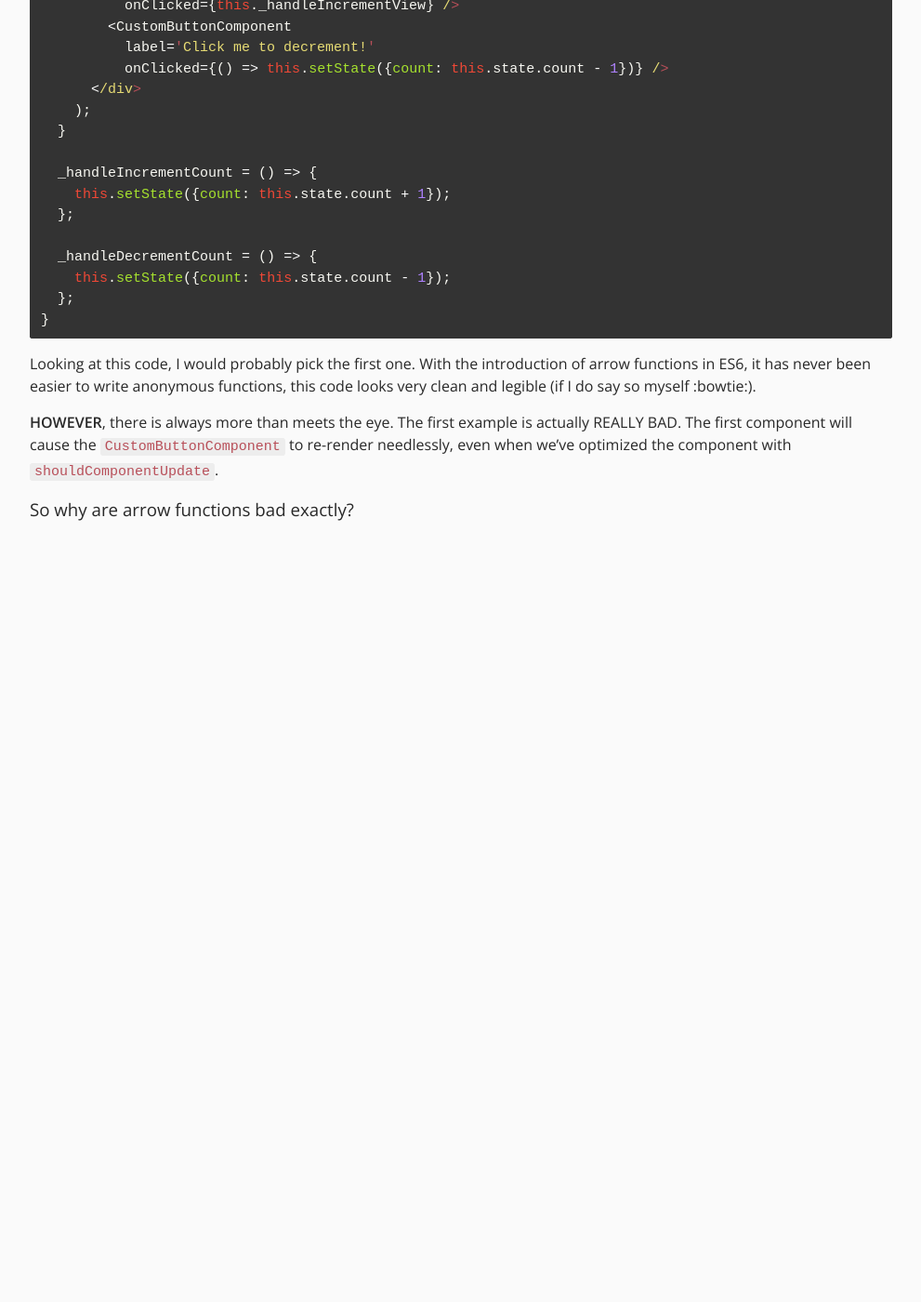
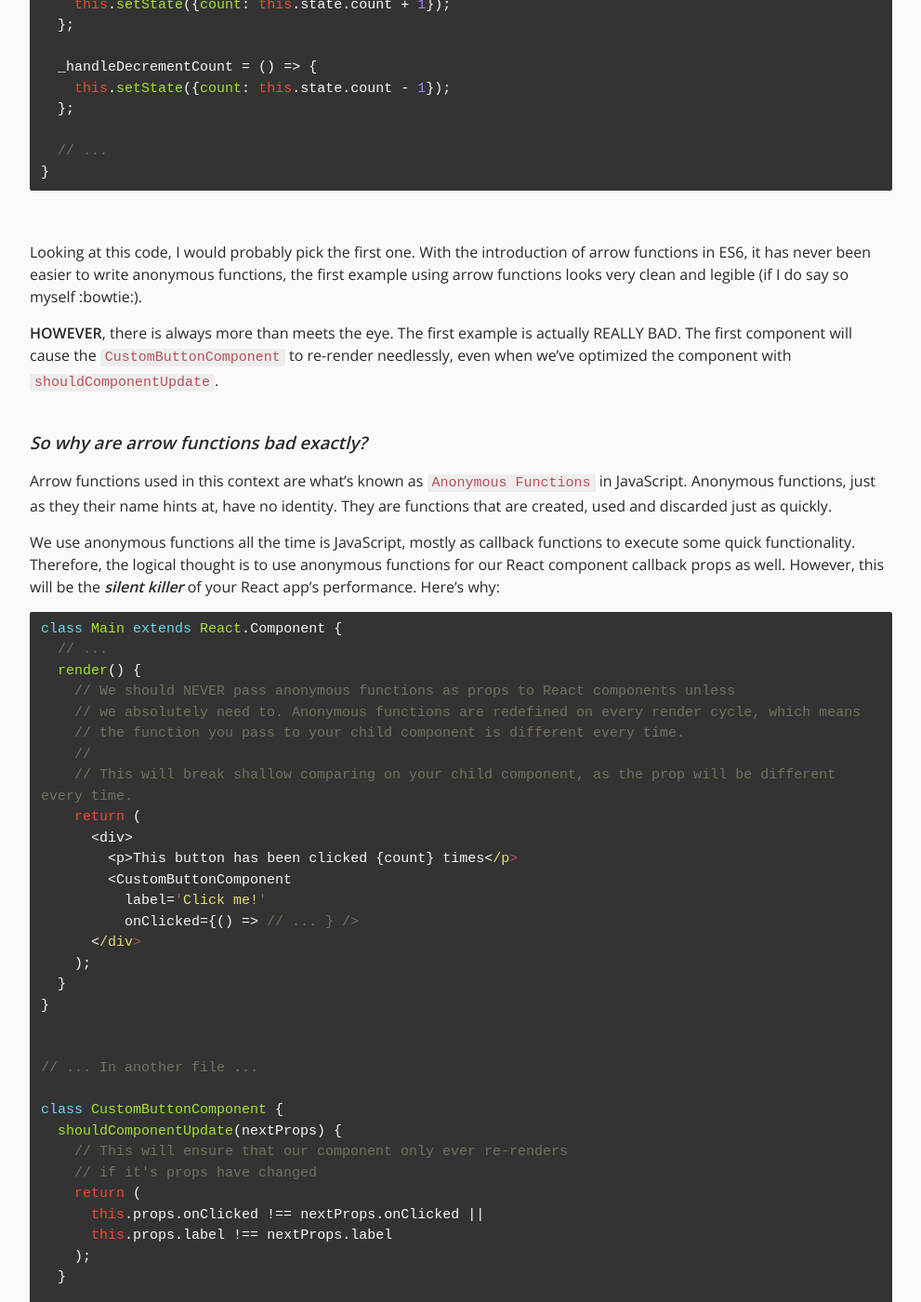
Before and after one commit to johnnyji/jekyll_blog, a Jekyll site: the page built from _posts/2016-06-27-why-arrow-functions-murder-react-performance.markdown, in a window 1280 px wide and 1400 px high, scrolled down 1527 px. Shown: the whole window at 93% size, without its empty margins (144-1135 px from the left). Built offline with Jekyll 4.4.1, drawn with Linux system fonts in a browser that asks for light colours; nearby versions of some CDN libraries; before the commit the page ends 2217 px from its top, so only the background shows below that; some of the changed text lies outside the part shown.

Commit message:
finished post

```diff
--- a/_posts/2016-06-27-why-arrow-functions-murder-react-performance.markdown
+++ b/_posts/2016-06-27-why-arrow-functions-murder-react-performance.markdown
@@ -5,50 +5,42 @@
 categories: React
 ---
 
-If you've ever experienced performance issues whilst using React.js, it's likely because your React components are needlessly re-rendering.
-
-Luckily, React provides an easy out of the box solution which is `shouldComponentUpdate`. If you've never seen or used `shouldComponentUpdate`, I made a post about it [here][perfPost].
-
-<br />
+If you've ever experienced performance issues whilst using React.js, it's likely because your React components are needlessly re-rendering. Luckily, React provides an easy out of the box solution which is `shouldComponentUpdate`. If you've never seen or used `shouldComponentUpdate`, I made a post about it [here][perfPost].
 
 `shouldComponentUpdate` <b>shallow compares</b> the props/state of the component and only when either has changed, does the component re-render; thus cutting out needless re-renders.
+<br/>
+<br/>
 
-<h3>So... What's the problem?</h3>
+<h3><b><em>So... What's the problem?</em></b></h3>
 
 Well the problem is, there's been a pattern that I've been seeing quite a lot in the React.js community; using anonymous (arrow) functions as callback props. Here are two examples, the first with arrow functions, and the latter without. It's immediately clear why people prefer the arrow function approach:
 <br/>
+<br/>
 
-<b>WITH ES6 arrow functions</b>
+<b>WITH ES6 Arrow Functions:</b>
 {% highlight javascript %}
-class Main extends React.Component {
-
-  state = {
-    count: 0
-  };
+  // ...
 
   render() {
     return (
       <div>
         <CustomButtonComponent
           label='Click me to increment!'
-          onClicked={() => this.setState({count: this.state.count + 1})} />
+          onClicked={() => { this.setState({count: this.state.count + 1}) }} />
         <CustomButtonComponent
           label='Click me to decrement!'
-          onClicked={() => this.setState({count: this.state.count - 1})} />
+          onClicked={() => { this.setState({count: this.state.count - 1}) }} />
       </div>
     );
   }
+
+  // ...
 }
 {% endhighlight %}
-<br />
 
-<b>WITHOUT ES6 arrow functions</b>
+<b>WITHOUT ES6 Arrow Functions:</b>
 {% highlight javascript %}
-class Main extends React.Component {
-
-  state = {
-    count: 0
-  };
+  // ...
 
   render() {
     return (
@@ -58,7 +50,7 @@
           onClicked={this._handleIncrementView} />
         <CustomButtonComponent
           label='Click me to decrement!'
-          onClicked={() => this.setState({count: this.state.count - 1})} />
+          onClicked={this._handleDecrementView} />
       </div>
     );
   }
@@ -70,14 +62,101 @@
   _handleDecrementCount = () => {
     this.setState({count: this.state.count - 1});
   };
+
+  // ...
+}
+{% endhighlight %}
+<br/>
+
+Looking at this code, I would probably pick the first one. With the introduction of arrow functions in ES6, it has never been easier to write anonymous functions, the first example using arrow functions looks very clean and legible (if I do say so myself :bowtie:).
+
+<b>HOWEVER</b>, there is always more than meets the eye. The first example is actually REALLY BAD. The first component will cause the `CustomButtonComponent` to re-render needlessly, even when we've optimized the component with `shouldComponentUpdate`.
+<br/>
+<br/>
+
+<h3><b><em>So why are arrow functions bad exactly?</em></b></h3>
+
+Arrow functions used in this context are what's known as `Anonymous Functions` in JavaScript. Anonymous functions, just as they their name hints at, have no identity. They are functions that are created, used and discarded just as quickly.
+
+We use anonymous functions all the time is JavaScript, mostly as callback functions to execute some quick functionality. Therefore, the logical thought is to use anonymous functions for our React component callback props as well. However, this will be the <em><b>silent killer</b></em> of your React app's performance. Here's why:
+
+{% highlight javascript %}
+class Main extends React.Component {
+  // ...
+  render() {
+    // We should NEVER pass anonymous functions as props to React components unless
+    // we absolutely need to. Anonymous functions are redefined on every render cycle, which means
+    // the function you pass to your child component is different every time.
+    //
+    // This will break shallow comparing on your child component, as the prop will be different every time.
+    return (
+      <div>
+        <p>This button has been clicked {count} times</p>
+        <CustomButtonComponent
+          label='Click me!'
+          onClicked={() => // ... } />
+      </div>
+    );
+  }
+}
+
+
+// ... In another file ...
+
+class CustomButtonComponent {
+  shouldComponentUpdate(nextProps) {
+    // This will ensure that our component only ever re-renders
+    // if it's props have changed
+    return (
+      this.props.onClicked !== nextProps.onClicked ||
+      this.props.label !== nextProps.label
+    );
+  }
+
+  render() {
+    return <button onClick={this.props.onClicked}>{label}</button>;
+  }
 }
 {% endhighlight %}
 
-Looking at this code, I would probably pick the first one. With the introduction of arrow functions in ES6, it has never been easier to write anonymous functions, this code looks very clean and legible (if I do say so myself :bowtie:).
+An anonymous function by nature has no reference, thus they will be redefined/recreated on every component render cycle. In our case, that means everytime `Main` re-renders, it redefines the `onClicked` prop of the `CustomButtonComponent`, forcing `CustomButtonComponent` to re-render even if has been optimized with `shouldComponentUpdate`. <b>This breaks the intended behaviour of `shouldComponentUpdate`</b>.
+<br/>
+<br/>
 
-<b>HOWEVER</b>, there is always more than meets the eye. The first example is actually REALLY BAD. The first component will cause the `CustomButtonComponent` to re-render needlessly, even when we've optimized the component with `shouldComponentUpdate`.
+<b>Here's how we should rewrite this file so `CustomButtonComponent` will only render as needed:</b>
+{% highlight javascript %}
+class Main extends React.Component {
+  // ...
+  render() {
+    // Because we've named the callback prop `this._handleClicked`, we're now passing a FUNCTION REFERENCE and
+    // no longer creating a new function on every render cycle. The function reference will not change throughout
+    // the lifecycle of `Main`, therefore it will never cause `CustomButtonComponent` to re-render.
+    return (
+      <div>
+        <p>This button has been clicked {count} times</p>
+        <CustomButtonComponent onClicked={this._handleClicked} />
+      </div>
+    );
+  }
 
-<h3>So why are arrow functions bad exactly?</h3>
+  _handleClicked = () => {
+    // ...
+  };
+}
+{% endhighlight %}
+<br/>
 
+Here we're passing the reference of `this._handleClicked`, and therefore not creating a new function on every render. Now `CustomButtonComponent` will receive the same callback prop everytime and won't needlessly re-render. But don't just take my word for it, I've created a working [jsfiddle][fiddle] to demostrate the downside of using arrow functions as callback props, see for yourself [here][fiddle].
+
+The downside to this approach is that you have to write some more code (most of which will boil a lot of plates); however the flip side is that you end up with optimized performance, and I think that's a pretty big win.
+<br/>
+<br/>
+<br/>
+
+
+<b>Yeaaaaahhhhhhhhh!!!</b>
+
+
+[fiddle]: https://jsfiddle.net/johnnyji/mtkjc5on/
 [lifecycle]: https://facebook.github.io/react/docs/component-specs.html
 [perfPost]: http://johnnyji.me/react/2016/03/03/performance-optimization-in-reactjs-using-immutablejs.html
```
